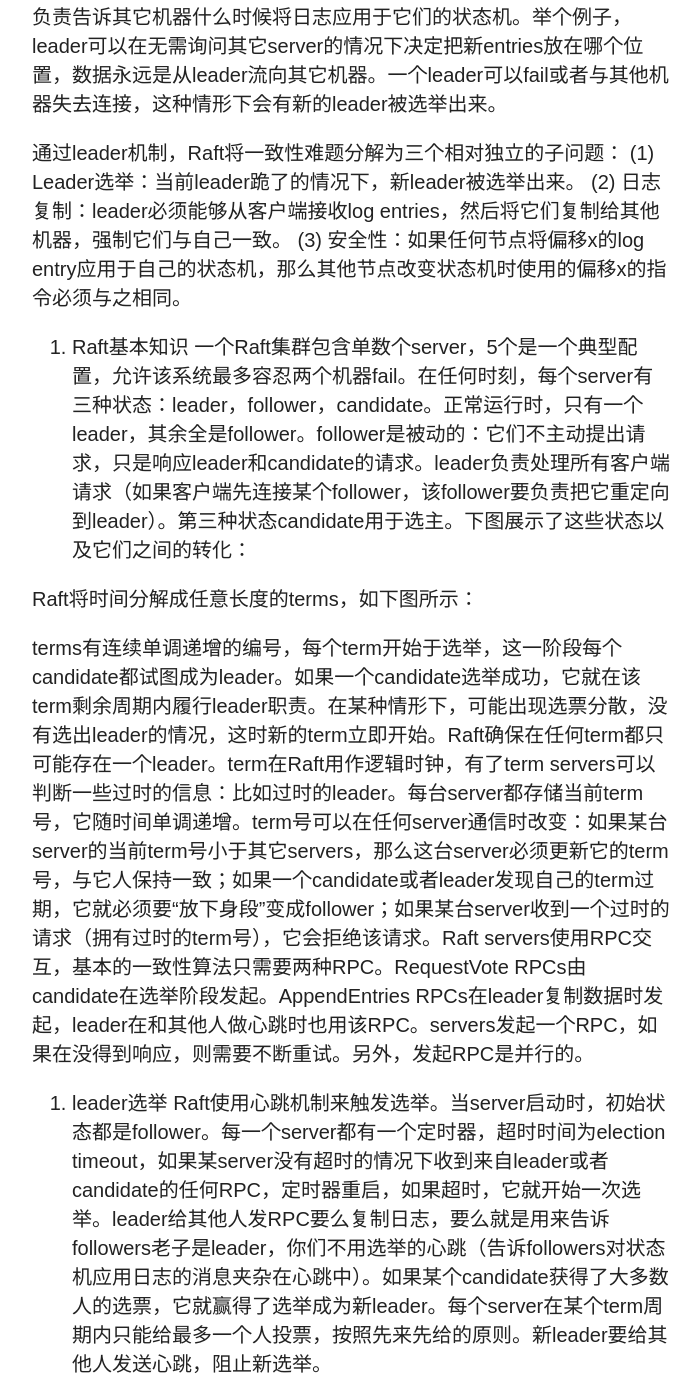
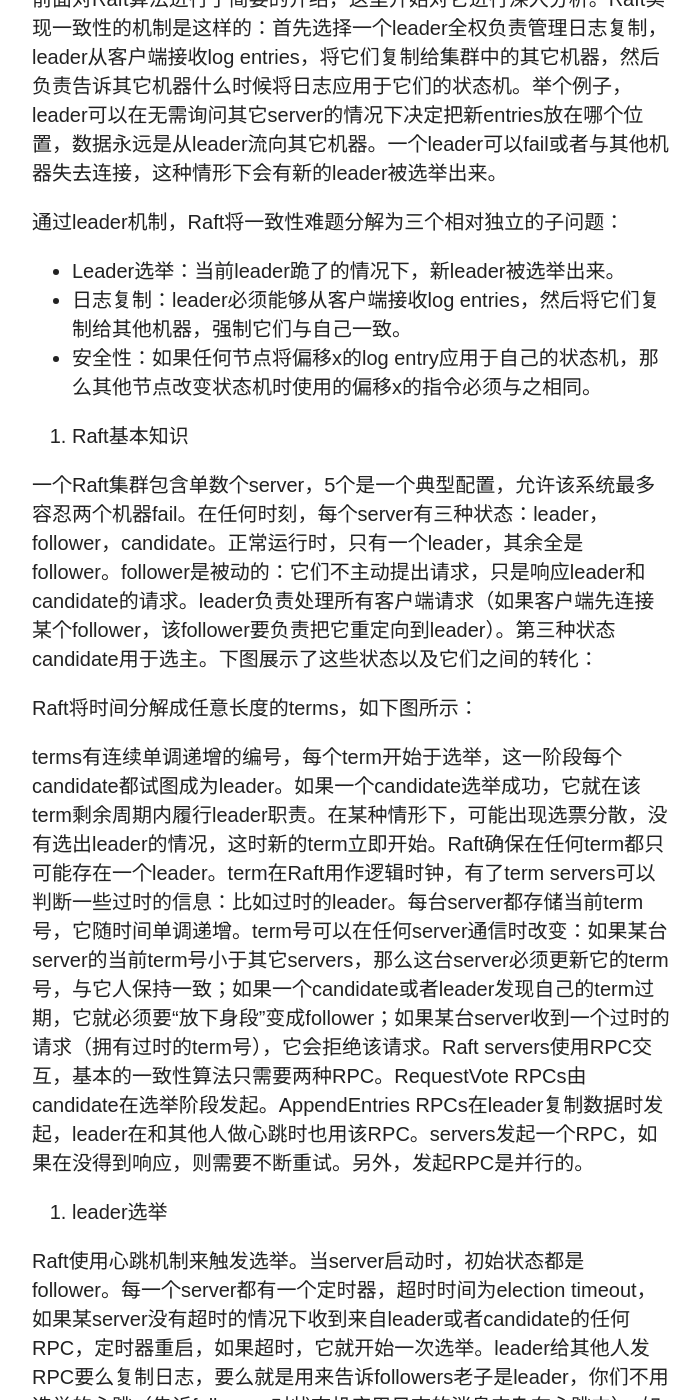
Before and after one commit to wuyu201321060203/wuyu201321060203.github.io, a Jekyll site: the page built from _posts/2014-09-13-Raft.md, in a window 1280 px wide and 1400 px high, scrolled down 2994 px. Shown: the whole window, without its empty margins (318-1018 px from the left). Built offline with Jekyll 4.4.1, drawn with Linux system fonts in a browser that asks for light colours; nearby versions of some CDN libraries; comment, search, counter and statistics services are not loaded; some of the changed text lies outside the part shown.

Commit message:
first post of Raft

```diff
--- a/_posts/2014-09-13-Raft.md
+++ b/_posts/2014-09-13-Raft.md
@@ -19,20 +19,25 @@
 ####一些背景知识
 
 1. 一致性算法简单回顾
+
 一致性算法允许一个集群像一个整体一样工作，即使其中一些机器出现故障也不会影响正常服务。正因为如此，一致性算法在构建可信赖的大型分布式系统中都扮演着重要的角色。Paxos算法在过去10年中统治着这一领域：绝大多数实现都是基于Paxos，同时在教学领域讲解一致性问题时Paxos也经常拿来作为范例。但是不幸的是，尽管有很多工作都在试图降低它的复杂性，但是Paxos仍然难以理解。并且，Paxos自身算法的结构不能直接用于实际系统中，想要使用必须要进行大幅度改变，这些都导致无论在工业界还是教育界，Paxos都让人很DT。
 
 时势造英雄，在这样的背景下Raft应运而生。Raft算法使用了一些特别的技巧使得它易于理解，包括算法分解（Raft主要分为选主，日志复制和安全三个大模块），同时在不影响功能的情况下，减少复制状态机的状态，降低复杂性。Raft算法或多或少的和已经存在的一些一致性算法有着相似之处，但是也具有如下特征：
+
 - 强leader语义：相比其他一致性算法，Raft使用增强形式的leader语义。举个例子，日志只能由leader复制给其它节点。这简化了日志复制需要的管理工作，使得Raft易于理解。
 - leader的选择：Raft使用随机计时器来选择leader，它的实现只是在心跳机制(任何一致性算法中都必须实现)上多做了一点“文章”，不会增加延迟和复杂性。
 - 关系改变：Raft使用了一个新机制joint consensus允许集群动态在线扩容，保障Raft的可持续服务能力。
 
 Raft算法已经被证明是安全正确的，同时也有实验支撑Raft的效率不比其他一致性算法差。最关键是Raft算法要易于理解，在实际系统应用中易于实现的特点使得它成为了解决分布式系统一致性问题上新的“宠儿”。
+
 2. 复制状态机
+
 一致性算法是从复制状态机中提出的。简单地讲，复制状态机就是通过彼此之间的通信来将一个集群从一个一致性状态转向下一个一致性状态，它要能容忍很多错误情形。经典如GFS，HDFS都是使用了单独的复制状态机负责选主，存储一些能够在leader crash情况下进行恢复的配置信息等，比如Chubby和ZooKeeper。
 
 复制状态机的典型实现是基于复制日志，如下图所示：
 
 每个server上存储了一个包含一系列指令的日志，这些指令，状态机要按序执行。每一个日志在相同的位置存放相同的指令（可以理解成一个log包含一堆entry，这些entry组成一个数组，每个entry是一个command，数组相同偏移处的command相同），所以每一个状态机都执行了相同序列的指令。一致性算法就是基于这样一个简单的前提：集群中所有机器当前处于一个一致性状态，如果它们从该状态出发执行相同序列的指令走状态机的话，那么它们的下一个状态一定一致。但由于分布式系统中存在三态（成功，失败，无响应），如何来确保每台机器上的日志一致就非常复杂，也是一致性算法需要解决的问题。通常来讲，一致性算法需要具有以下特征：
+
 - 安全性：在非拜占庭故障下，包括网络分区，延迟，丢包，乱序等等情况下都保证正确。
 - 绝对可用：只要集群中大多数机器正常，集群就能错误容忍，进行正常服务。
 - 不依赖时序保证一致性：由于使用逻辑时钟，所以物理时钟错误或者极端的消息延迟都不影响可用性。
@@ -43,22 +48,27 @@
 前面对Raft算法进行了简要的介绍，这里开始对它进行深入分析。Raft实现一致性的机制是这样的：首先选择一个leader全权负责管理日志复制，leader从客户端接收log entries，将它们复制给集群中的其它机器，然后负责告诉其它机器什么时候将日志应用于它们的状态机。举个例子，leader可以在无需询问其它server的情况下决定把新entries放在哪个位置，数据永远是从leader流向其它机器。一个leader可以fail或者与其他机器失去连接，这种情形下会有新的leader被选举出来。
 
 通过leader机制，Raft将一致性难题分解为三个相对独立的子问题：
-(1) Leader选举：当前leader跪了的情况下，新leader被选举出来。
-(2) 日志复制：leader必须能够从客户端接收log entries，然后将它们复制给其他机器，强制它们与自己一致。
-(3) 安全性：如果任何节点将偏移x的log entry应用于自己的状态机，那么其他节点改变状态机时使用的偏移x的指令必须与之相同。
+
+- Leader选举：当前leader跪了的情况下，新leader被选举出来。
+- 日志复制：leader必须能够从客户端接收log entries，然后将它们复制给其他机器，强制它们与自己一致。
+- 安全性：如果任何节点将偏移x的log entry应用于自己的状态机，那么其他节点改变状态机时使用的偏移x的指令必须与之相同。
 
 1. Raft基本知识
+
 一个Raft集群包含单数个server，5个是一个典型配置，允许该系统最多容忍两个机器fail。在任何时刻，每个server有三种状态：leader，follower，candidate。正常运行时，只有一个leader，其余全是follower。follower是被动的：它们不主动提出请求，只是响应leader和candidate的请求。leader负责处理所有客户端请求（如果客户端先连接某个follower，该follower要负责把它重定向到leader）。第三种状态candidate用于选主。下图展示了这些状态以及它们之间的转化：
 
 Raft将时间分解成任意长度的terms，如下图所示：
 
 terms有连续单调递增的编号，每个term开始于选举，这一阶段每个candidate都试图成为leader。如果一个candidate选举成功，它就在该term剩余周期内履行leader职责。在某种情形下，可能出现选票分散，没有选出leader的情况，这时新的term立即开始。Raft确保在任何term都只可能存在一个leader。term在Raft用作逻辑时钟，有了term servers可以判断一些过时的信息：比如过时的leader。每台server都存储当前term号，它随时间单调递增。term号可以在任何server通信时改变：如果某台server的当前term号小于其它servers，那么这台server必须更新它的term号，与它人保持一致；如果一个candidate或者leader发现自己的term过期，它就必须要“放下身段”变成follower；如果某台server收到一个过时的请求（拥有过时的term号），它会拒绝该请求。Raft servers使用RPC交互，基本的一致性算法只需要两种RPC。RequestVote RPCs由candidate在选举阶段发起。AppendEntries RPCs在leader复制数据时发起，leader在和其他人做心跳时也用该RPC。servers发起一个RPC，如果在没得到响应，则需要不断重试。另外，发起RPC是并行的。
+
 2. leader选举
+
 Raft使用心跳机制来触发选举。当server启动时，初始状态都是follower。每一个server都有一个定时器，超时时间为election timeout，如果某server没有超时的情况下收到来自leader或者candidate的任何RPC，定时器重启，如果超时，它就开始一次选举。leader给其他人发RPC要么复制日志，要么就是用来告诉followers老子是leader，你们不用选举的心跳（告诉followers对状态机应用日志的消息夹杂在心跳中）。如果某个candidate获得了大多数人的选票，它就赢得了选举成为新leader。每个server在某个term周期内只能给最多一个人投票，按照先来先给的原则。新leader要给其他人发送心跳，阻止新选举。
 
 在等待选票过程中，一个candidate，假设为A，可能收到它人的声称自己是leader的AppendEntries RPC，如果那家伙的term号大于等于A的，那么A承认他是leader，自己重新变成follower。如果那家伙比自己小，那么A拒绝该RPC，继续保持candidate状态。
 
 还有第三种可能性就是candidate既没选举成功也没选举失败：如果多个followers同时成为candidate去拉选票，导致选票分散，任何candidate都没拿到大多数选票，这种情况下Raft使用超时机制来解决。Raft给每一个server都分配一个随机长度的election timeout（一般是150——300ms），所以同时出现多个candidate的可能性不大，即使机缘巧合同时出现了多个candidate导致选票分散，那么它们就等待自己的election timeout超时，重新开始一次新选举（再一再二不能再三再四，不可能每次都同时出现多个candidate），实验也证明这个机制在选举过程中收敛速度很快。
+
 3. 日志复制
 
 一旦选举出了一个leader，它就开始负责服务客户端的请求。每个客户端的请求都包含一个要被复制状态机执行的指令。leader首先要把这个指令追加到log中形成一个新的entry，然后通过AppendEntries RPCs并行的把该entry发给其他servers，其他server如果发现没问题，复制成功后会给leader一个表示成功的ACK，leader收到大多数成功后应用该日志，返回客户端执行结果。如果followers crash或者丢包，leader会不断重试AppendEntries RPC。Logs按照下图组织：
```
